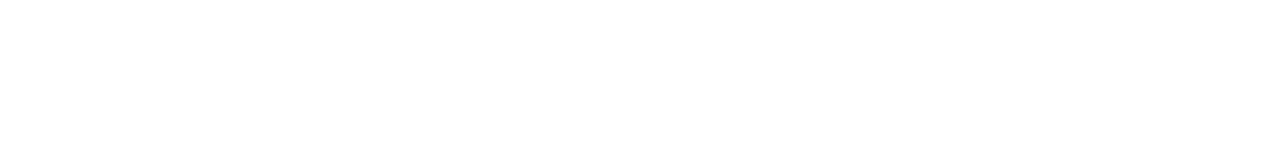
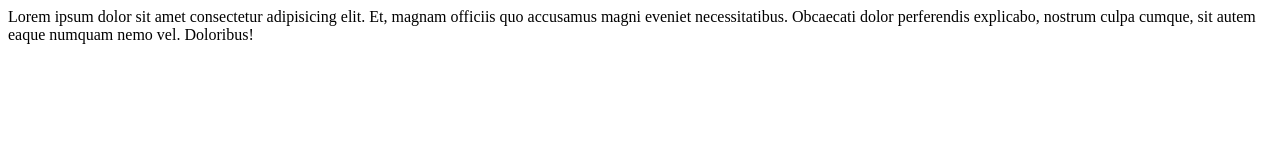
Before and after one commit to Jjcastiblanco/docs, a plain HTML site: page index.html in a window 1280 px wide. Drawn offline with Linux system fonts and the light colour scheme.

Commit message:
se crea el article

```diff
--- a/index.html
+++ b/index.html
@@ -11,4 +11,8 @@
     <script src="script.js"></script>
 </body>
 
+<article>
+    Lorem ipsum dolor sit amet consectetur adipisicing elit. Et, magnam officiis quo accusamus magni eveniet necessitatibus. Obcaecati dolor perferendis explicabo, nostrum culpa cumque, sit autem eaque numquam nemo vel. Doloribus!
+</article>
+
 </html>
```
